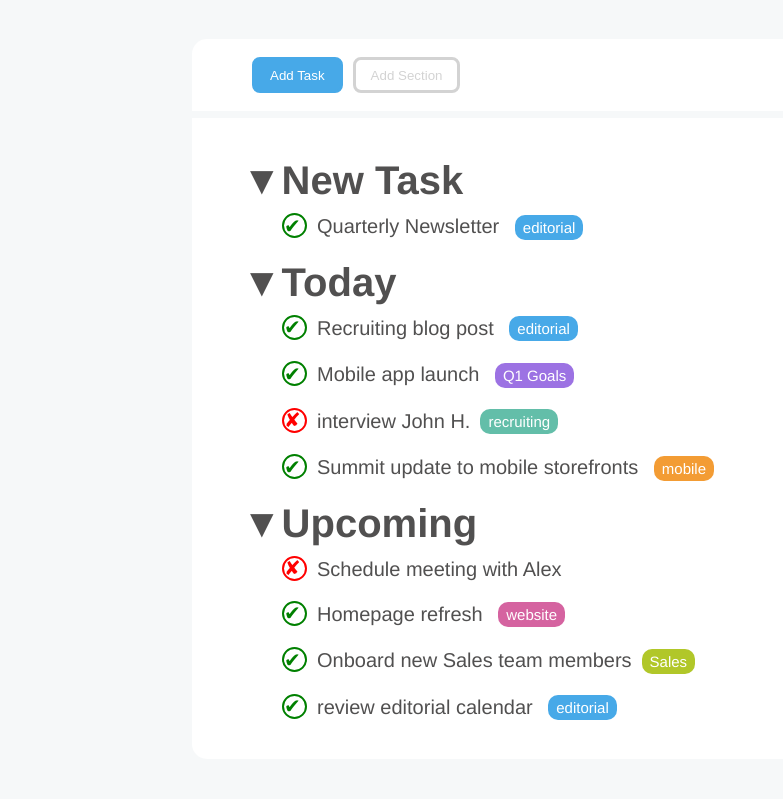
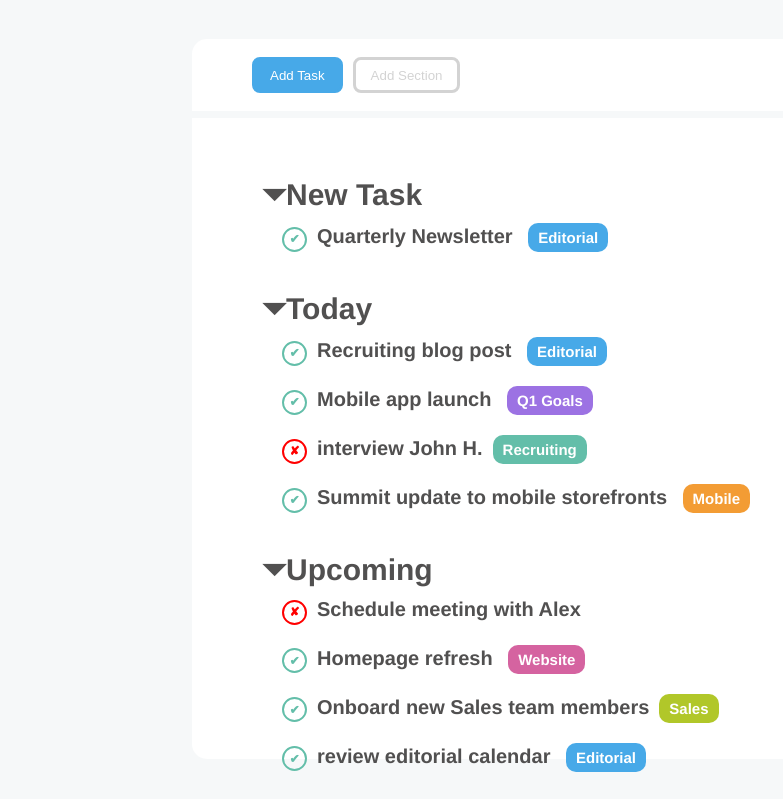
Before and after one commit to mazzocchifrancesco/html-css-toboolist, a plain HTML site: page index.html in a window 1280 px wide. Shown: the part 101-900 px from the top of the page, without its empty margins (0-783 px from the left). Drawn offline with Linux system fonts and the light colour scheme.

Commit message:
fixa i simboli

```diff
--- a/css/style.css
+++ b/css/style.css
@@ -24,7 +24,7 @@ html, body {
     left: 30px;
 }
 #titolo {
-    font-size: 50px;
+    font-size: 60px;
     color: #061B36;
     font-weight: 800;
 }
@@ -77,7 +77,7 @@ main {
 
 /* lista */
 
-#lista {
+#list-container {
     height: 89%;
     width: 100%;
     background-color: white;
@@ -85,52 +85,58 @@ main {
     position: absolute;
     bottom: 0;
 }
-#lista-main {
+.lista.main {
+    margin: 60px;
+    font-size: 30px;
+    font-weight: 800;
+}
+.lista.main>li {
+    margin-bottom: 40px;
+}
+.lista.main>li:before {
+    content: '\23F7';
+    padding-left: 10px;
+}
+.lista.inside {
+
+    margin-top: 10px;
+    margin-left: 30px;
+    font-size: 20px;
+    font-weight:600;
+}
+.lista {
     list-style-position: inside;
     list-style: none;
-    margin-top: 40px;
-    margin-left: 40px;
-    font-size: 40px;
-    font-weight: 800;
 }
-#lista-main>li {
+.lista.inside>li {
     margin-bottom: 20px;
 }
-#lista-main>li:before {
-    content: "▼";
-    padding-left: 10px;
-}
-#lista-inside {
-    list-style-position: inside;
-    list-style: none;
-    margin-top: 10px;
-    margin-left: 50px;
-    font-size: 20px;
-    font-weight: 200;
-}
 
-#lista-inside>li {
-    margin-bottom: 20px;
-}
+/* checkmark */
+
 .check {
     display: inline-flex;
     align-items: center;
-    text-align: center;
+    justify-content: center;
     width: 25px;
     height: 25px;
     border-radius:50% ;
     border: 2px solid;
     margin-right: 10px;
+    font-size: 12px;
 }
 .check.on {
-    color: green;
+    color: #63BEA9;
 }
 .check.off {
     color: red;
 }
+
+/* tag */
+
 .tag {
     display: inline-block;
-    padding: 4px 8px;
+    padding: 6px 10px;
     margin-left: 10px;
     border-radius: 10px;
     font-size: 15px;
--- a/index.html
+++ b/index.html
@@ -22,30 +22,29 @@
                 <button class="pulsanti" id="section-b">Add Section</button>
             </div>
             <!-- lista -->
-            <div id="lista">
-                <ul id="lista-main">
+            <div id="list-container">
+                <ul class="lista main">
                     <li>New Task
-                        <ul id="lista-inside">
-                            <li><span class="check on">&#x2714;</span>Quarterly Newsletter <span class="editorial tag">editorial</span></li>
+                        <ul class="lista inside">
+                            <li><span class="check on">&#x2714;</span>Quarterly Newsletter <span class="editorial tag">Editorial</span></li>
                         </ul>
                     </li>
                     <li>Today
-                        <ul id="lista-inside">
-                            <li><span class="check on">&#x2714;</span>Recruiting blog post <span class="editorial tag">editorial</span></li>
+                        <ul class="lista inside">
+                            <li><span class="check on">&#x2714;</span>Recruiting blog post <span class="editorial tag">Editorial</span></li>
                             <li><span class="check on">&#x2714;</span>Mobile app launch <span class="q1-goals tag">Q1 Goals</span></li>
-                            <li><span class="check off">&#x2718;</span>interview John H.<span class="recruiting tag">recruiting</span></li>
-                            <li><span class="check on">&#x2714;</span>Summit update to mobile storefronts <span class="mobile tag">mobile</span></li>
+                            <li><span class="check off">&#x2718;</span>interview John H.<span class="recruiting tag">Recruiting</span></li>
+                            <li><span class="check on">&#x2714;</span>Summit update to mobile storefronts <span class="mobile tag">Mobile</span></li>
                         </ul>
                     </li>
                     <li>Upcoming
-                        <ul id="lista-inside">
+                        <ul class="lista inside">
                             <li><span class="check off">&#x2718;</span>Schedule meeting with Alex</li>
-                            <li><span class="check on">&#x2714;</span>Homepage refresh <span class="website tag">website</span></li>
+                            <li><span class="check on">&#x2714;</span>Homepage refresh <span class="website tag">Website</span></li>
                             <li><span class="check on">&#x2714;</span>Onboard new Sales team members<span class="sales tag">Sales</span></li>
-                            <li><span class="check on">&#x2714;</span>review editorial calendar <span class="editorial tag">editorial</span></li>
+                            <li><span class="check on">&#x2714;</span>review editorial calendar <span class="editorial tag">Editorial</span></li>
                         </ul>
                     </li>
-
                 </ul>
             </div>
         </div>
```
